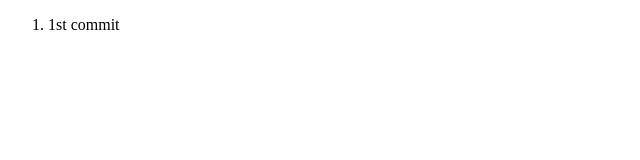
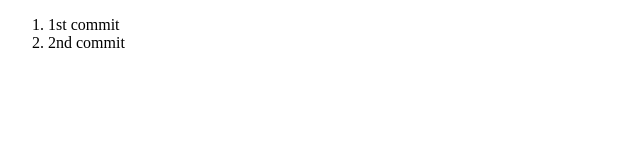
Before and after one commit to AabhasDhaubanja/renegade-task, a plain HTML site: page index.html in a window 1280 px wide. Shown: the full height of the page, 0-640 px from the left. Drawn offline with Linux system fonts and the light colour scheme.

Commit message:
2nd commit

```diff
--- a/index.html
+++ b/index.html
@@ -10,6 +10,7 @@
   <body>
     <ol>
       <li>1st commit</li>
+      <li>2nd commit</li>
     </ol>
   </body>
 </html>
```
